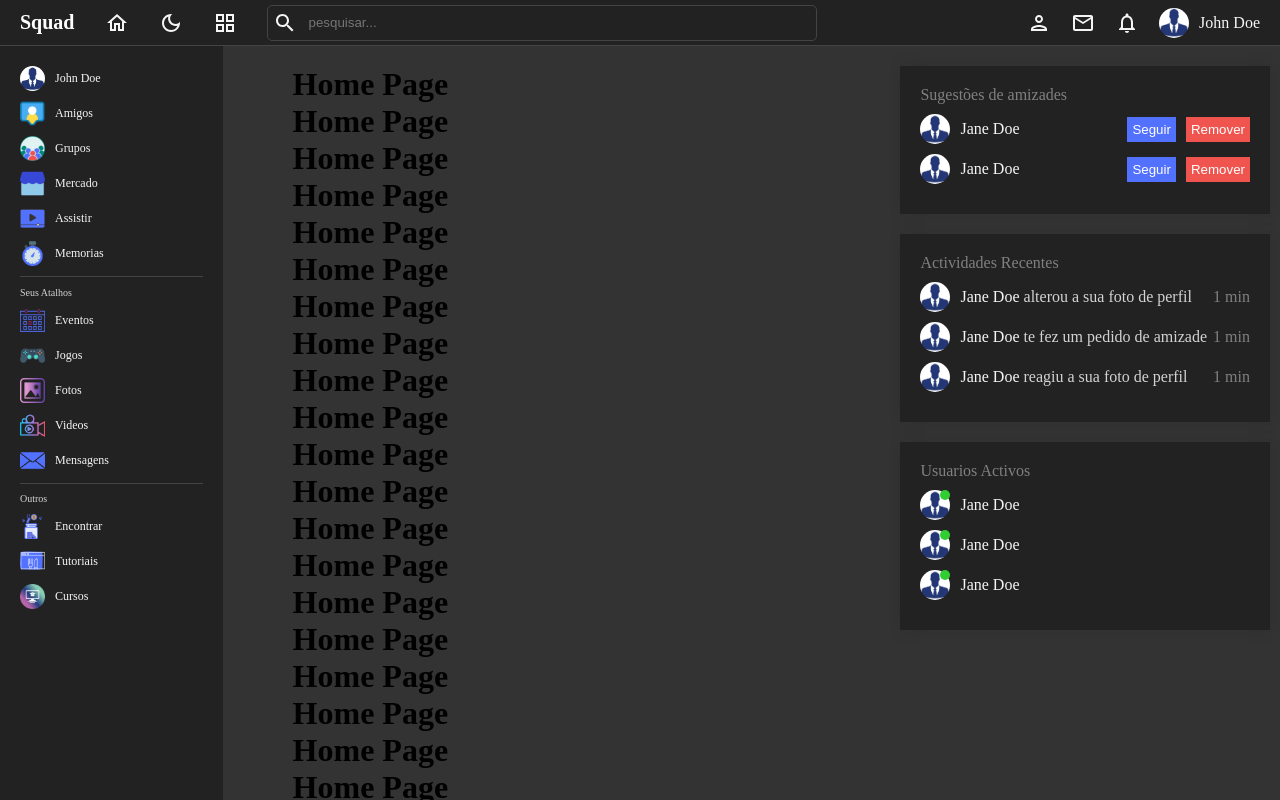
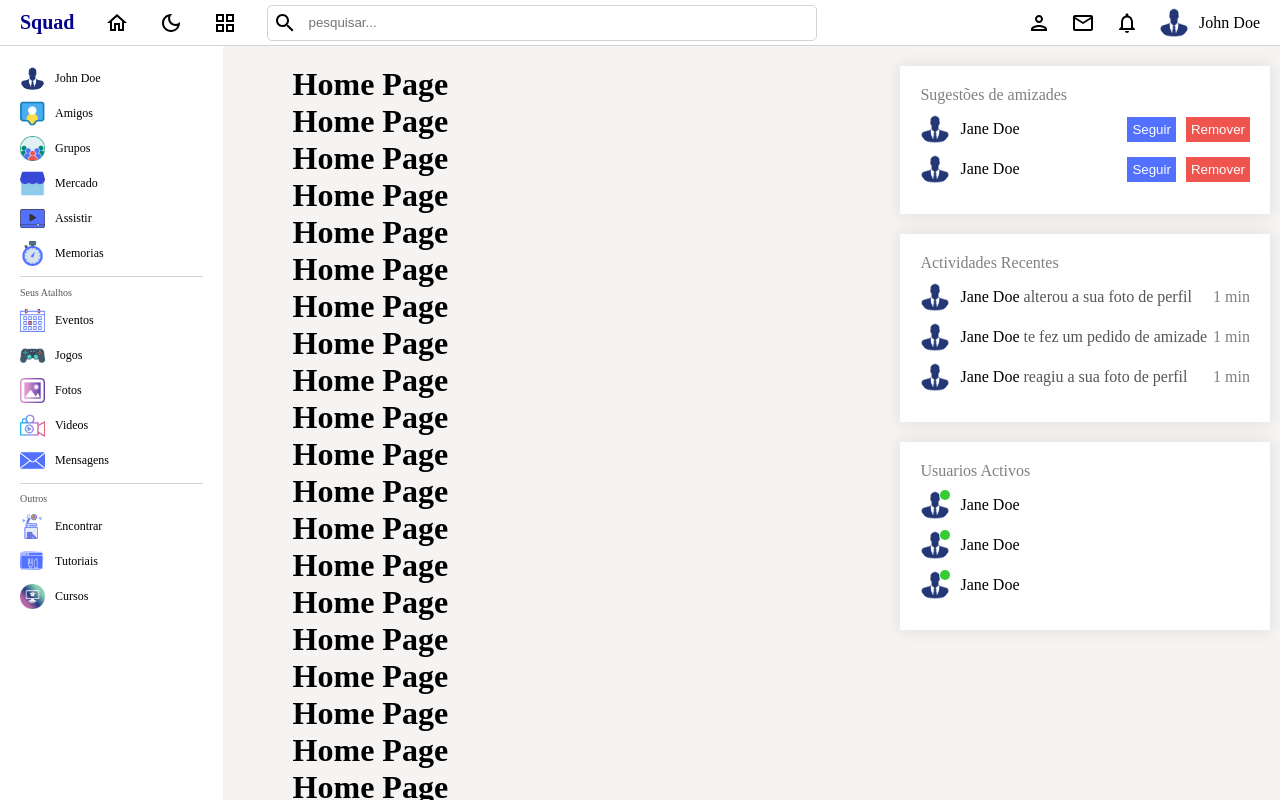
Before and after one commit to renekemalandua/squad-frontend, a React (Create React App) app: page / in a window 1280 px wide. Shown: the top 800 px of the page. Built offline with nearby package versions, Linux system fonts and the light colour scheme.

Commit message:
feat: activate and deactivate darkMode

```diff
--- a/src/App.js
+++ b/src/App.js
@@ -14,10 +14,14 @@
 import LeftBar from "./components/leftBar/leftbar";
 import RightBar from "./components/rightBar/rightBar";
 import "./styles.scss"
+import { useContext } from "react";
+import { DarkModeContext } from "./context/darkModeContext";
 
 function App() {
 
   const currentUser = true;
+
+  const {darkMode} = useContext(DarkModeContext);
 
   const ProtectedRoutes = ({children}) =>{
     if(!currentUser){
@@ -30,7 +34,7 @@
   function Layout(){
 
     return(
-      <div className="theme-dark">
+      <div className={`theme-${darkMode ? "dark" : "light"}`}>
           <Navbar/>
           <div style={{display:"flex"}}>
             <LeftBar/>
--- a/src/components/navBar/navbar.jsx
+++ b/src/components/navBar/navbar.jsx
@@ -10,9 +10,14 @@
 import { EmailOutlined } from "@mui/icons-material";
 import { NotificationsOutlined } from "@mui/icons-material";
 import { Link } from "react-router-dom";
+import { useContext } from "react";
+import { DarkModeContext } from "../../context/darkModeContext";
 
 
 function Navbar() {
+
+  const {toggle, darkMode} = useContext(DarkModeContext);
+
   return (
     <div className="navBar">
       <div className="left">
@@ -20,7 +25,11 @@
             <span>Squad</span>
           </Link>
           <HomeOutlined/>
-          <DarkModeOutlined/>
+          {darkMode ? (
+              <WbSunnyOutlined onClick={toggle} />
+            ) : (
+              <DarkModeOutlined onClick={toggle} />
+          )}
           <GridViewOutlined/>
           <div className="seacrh">
             <SearchOutlined/>
--- /dev/null
+++ b/src/context/darkModeContext.js
@@ -0,0 +1,23 @@
+import { createContext, useEffect, useState } from "react";
+
+export const DarkModeContext = createContext();
+
+export const DarkModeContextProvider = ({ children }) => {
+  const [darkMode, setDarkMode] = useState(
+    JSON.parse(localStorage.getItem("darkMode")) || false
+  );
+
+  const toggle = () => {
+    setDarkMode(!darkMode);
+  };
+
+  useEffect(() => {
+    localStorage.setItem("darkMode", darkMode);
+  }, [darkMode]);
+
+  return (
+    <DarkModeContext.Provider value={{ darkMode, toggle }}>
+      {children}
+    </DarkModeContext.Provider>
+  );
+};
--- a/src/index.js
+++ b/src/index.js
@@ -1,12 +1,15 @@
 import React from 'react';
 import ReactDOM from 'react-dom/client';
 import App from './App';
+import { DarkModeContextProvider } from './context/darkModeContext';
 //import reportWebVitals from './reportWebVitals';
 
 const root = ReactDOM.createRoot(document.getElementById('root'));
 root.render(
   <React.StrictMode>
-    <App />
+    <DarkModeContextProvider>
+      <App />
+    </DarkModeContextProvider>
   </React.StrictMode>
 );
 
```
